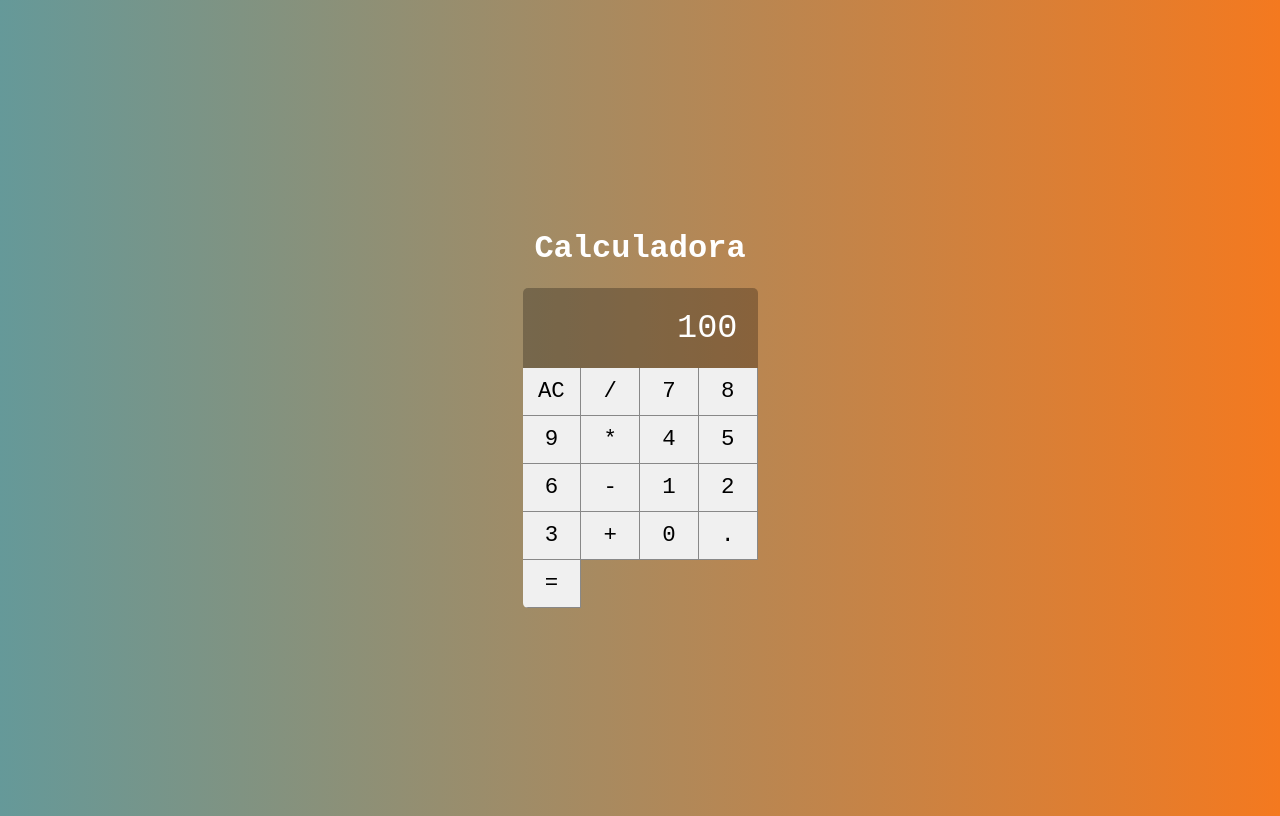
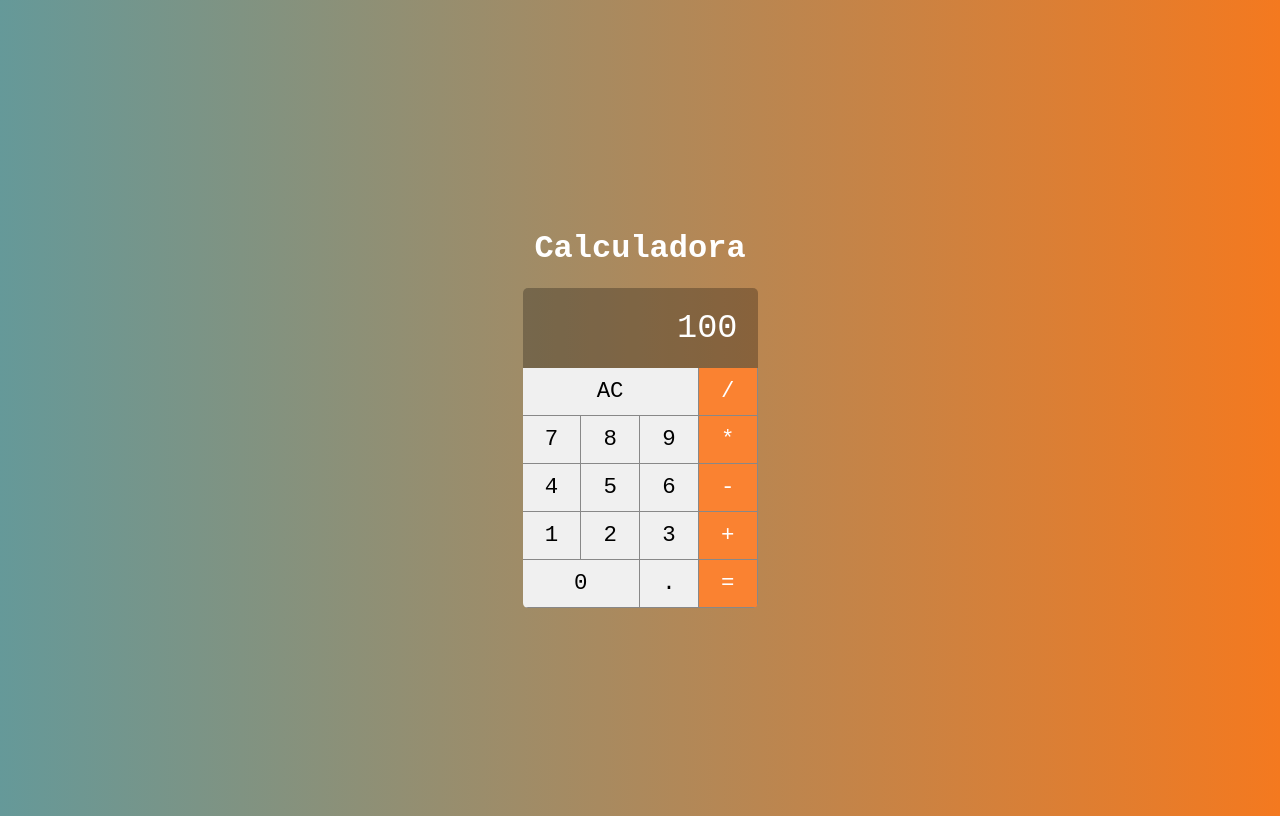
Before and after one commit to thiago-henrique-dev/react-calculadora, a React (Create React App) app: page / in a window 1280 px wide. Built offline with nearby package versions, Linux system fonts and the light colour scheme.

Commit message:
Componente Button #02

```diff
--- a/src/components/Button.css
+++ b/src/components/Button.css
@@ -3,7 +3,7 @@
     --border-button: solid 1px #888;
 }
 
-.button{
+.button {
     font-size: 1.4em;
     background-color: var(--bg-button);
     border: none;
@@ -11,3 +11,19 @@
     border-bottom: var(--border-button);
     outline: none;
 }
+.button:active {
+    background-color: #ccc;
+}
+.button.double {
+    grid-column: span 2;
+}
+.button.triple {
+    grid-column: span 3;
+}
+.button.operation {
+    background-color: #fa8231;
+    color: #fff
+}
+.button.operation:active {
+    background-color: #fa8231cc;
+}
--- a/src/components/Button.jsx
+++ b/src/components/Button.jsx
@@ -1,5 +1,17 @@
 import React from "react";
 import './Button.css'
 
-export default props =>
-    <button className='button'>{props.label}</button>
+export default props => {
+    return(
+        <button className={`
+        button
+            ${props.operation ? 'operation' : ''}
+            ${props.double ? 'double' : ''}
+            ${props.triple ? 'triple' : ''}
+        `}>
+
+            {props.label}
+
+            </button>
+    )
+}
--- a/src/main/Calculator.jsx
+++ b/src/main/Calculator.jsx
@@ -4,27 +4,48 @@
 import Display from "../components/Display";
 
 export default class Calculator extends Component{
+
+    constructor(props){
+        super(props)
+        this.ClearMemory = this.ClearMemory.bind(this)
+        this.setOperation = this.setOperation.bind(this)
+        this.addDigit = this.addDigit.bind(this)
+    }
+
+    ClearMemory(){
+        console.log('limpar')
+    }
+    setOperation(operation){
+        console.log(operation)
+    }
+
+    addDigit(n){
+        console.log(n)
+    }
+
+
     render(){
+
         return (
             <div className="calculator">
-                <Display value={100}/>
-                <Button label="AC"/>
-                <Button label="/"/>
-                <Button label="7"/>
-                <Button label="8"/>
-                <Button label="9"/>
-                <Button label="*"/>
-                <Button label="4"/>
-                <Button label="5"/>
-                <Button label="6"/>
-                <Button label="-"/>
-                <Button label="1"/>
-                <Button label="2"/>
-                <Button label="3"/>
-                <Button label="+"/>
-                <Button label="0"/>
-                <Button label="."/>
-                <Button label="="/>
+                <Display value={100} />
+                <Button label="AC" click={this.ClearMemory} triple />
+                <Button label="/" click={this.setOperation} operation />
+                <Button label="7" click={this.addDigit}/>
+                <Button label="8" click={this.addDigit}/>
+                <Button label="9" click={this.addDigit}/>
+                <Button label="*" click={this.setOperation} operation />
+                <Button label="4" click={this.addDigit}/>
+                <Button label="5" click={this.addDigit}/>
+                <Button label="6" click={this.addDigit}/>
+                <Button label="-" click={this.setOperation} operation />
+                <Button label="1" click={this.addDigit}/>
+                <Button label="2" click={this.addDigit}/>
+                <Button label="3" click={this.addDigit}/>
+                <Button label="+" click={this.setOperation} operation />
+                <Button label="0" click={this.addDigit} double/>
+                <Button label="." click={this.addDigit}/>
+                <Button label="=" click={this.setOperation} operation />
 
             </div>
         )
```
